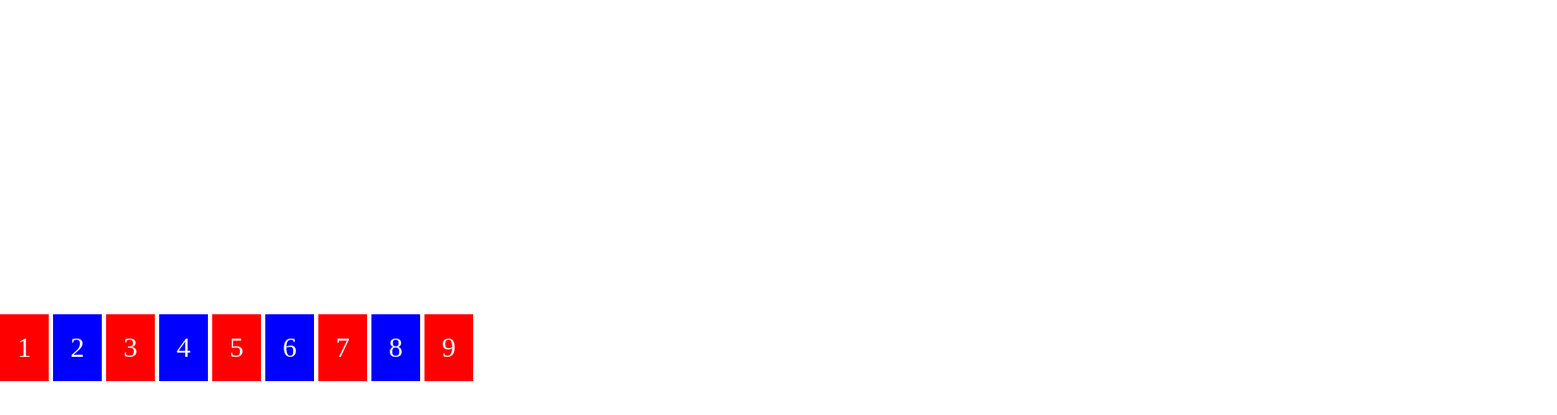
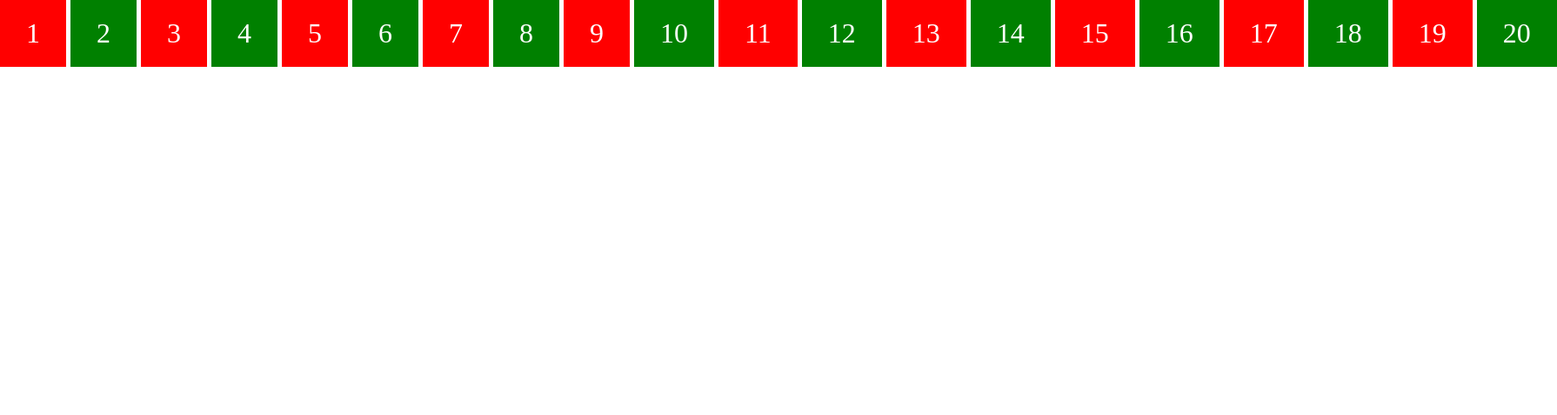
Before and after one commit to md-shamim-sarker/css-flexbox, a plain HTML site: page index.html in a window 1280 px wide. Shown: the whole page at 87% size, 1790 px wide, since content can reach past the window. Drawn offline with Linux system fonts and the light colour scheme.

Commit message:
study  about flexbox

```diff
--- a/index.html
+++ b/index.html
@@ -20,6 +20,17 @@
         <li>7</li>
         <li>8</li>
         <li>9</li>
+        <li>10</li>
+        <li>11</li>
+        <li>12</li>
+        <li>13</li>
+        <li>14</li>
+        <li>15</li>
+        <li>16</li>
+        <li>17</li>
+        <li>18</li>
+        <li>19</li>
+        <li>20</li>
     </ul>
 </body>
 
--- a/style.css
+++ b/style.css
@@ -11,15 +11,16 @@ ul {
     display: flex;
     gap: 5px;
     flex-direction: row;
+    flex-wrap: nowrap;
     justify-content: flex-start;
-    flex-wrap: wrap;
-    align-content: center;
+    align-items: stretch;
+    align-content: stretch;
 }
 
 li {
-    width: fit-content;
+    width: auto;
     height: fit-content;
-    padding: 20px;
+    padding: 20px 30px;
     font-size: xx-large;
     color: white;
 }
@@ -29,5 +30,5 @@ li:nth-child(odd) {
 }
 
 li:nth-child(even) {
-    background-color: blue;
+    background-color: green;
 }
```
